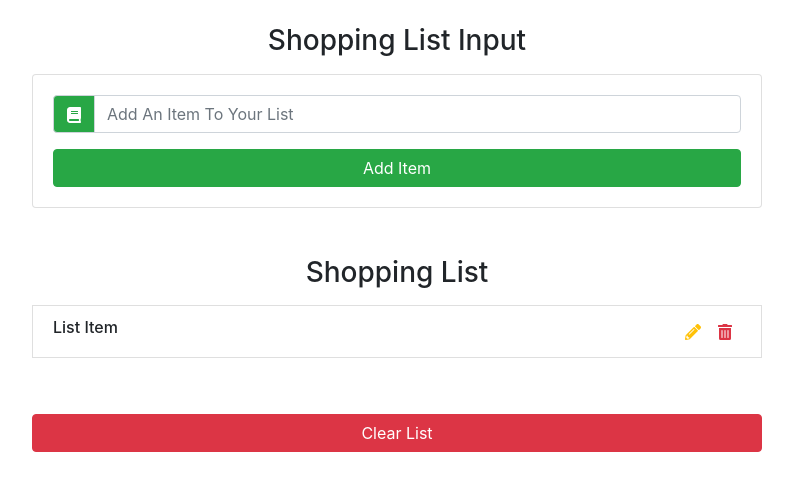
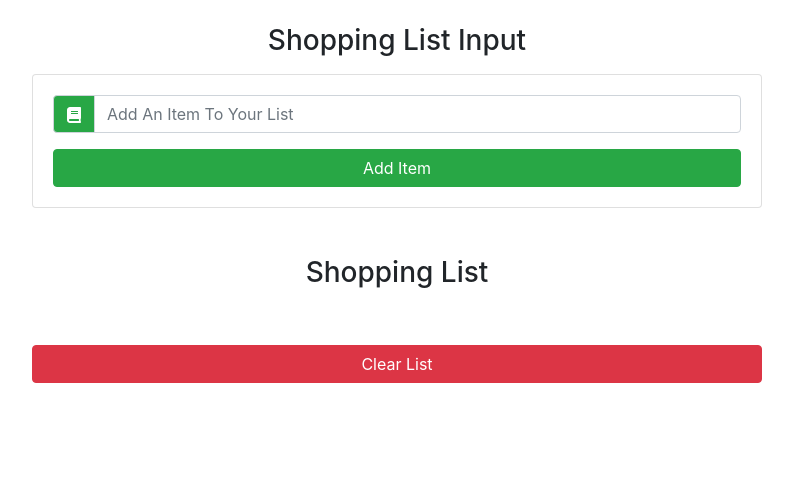
Before and after one commit to FelipeSoller/Shopping_List, a React (Create React App) app: page / in a window 1280 px wide. Shown: the top 490 px of the page, without its empty margins (243-1036 px from the left). Built offline with nearby package versions, Linux system fonts and the light colour scheme.

Commit message:
Showing items added to the list

```diff
--- a/src/App.js
+++ b/src/App.js
@@ -25,7 +25,7 @@ class App extends Component {
 
     const newItem = {
       id: this.state.id,
-      item: this.state.item
+      title: this.state.item
     };
 
     console.log(newItem);
@@ -53,7 +53,7 @@ class App extends Component {
               handleChange={this.handleChange}
               handleSubmit={this.handleSubmit}
             />
-            <ShoppingList />
+            <ShoppingList items={this.state.items}/>
           </div>
         </div>
       </div>
--- a/src/components/ShoppingItem.js
+++ b/src/components/ShoppingItem.js
@@ -3,9 +3,11 @@ import { FaPencilAlt, FaTrashAlt } from 'react-icons/fa';
 
 export default class ShoppingItem extends Component {
     render() {
+        const { title } = this.props
+
         return (
-            <li className="list-group-item text-capitalize d-flex justify-content-between my-2">
-                <h6>List Item</h6>
+            <li className="list-group-item text-capitalize d-flex justify-content-between my-2 border">
+                <h6>{title}</h6>
                 <div className="shopping-icon">
                     <span className="mx-2 text-warning">
                         <i><FaPencilAlt /></i>
--- a/src/components/ShoppingList.js
+++ b/src/components/ShoppingList.js
@@ -3,10 +3,15 @@ import ShoppingItem from './ShoppingItem';
 
 export default class ShoppingList extends Component {
     render() {
+        const { items } = this.props;
+
         return (
             <ul className="list-group my-5">
                 <h3 className="text-capitalize text-center">Shopping List</h3>
-                <ShoppingItem />
+                {items.map(item => {
+                    return <ShoppingItem key={item.id} title={item.title} />;
+                })}
+
                 <button
                     type="button"
                     className="btn btn-danger text-capitalize mt-5"
```
